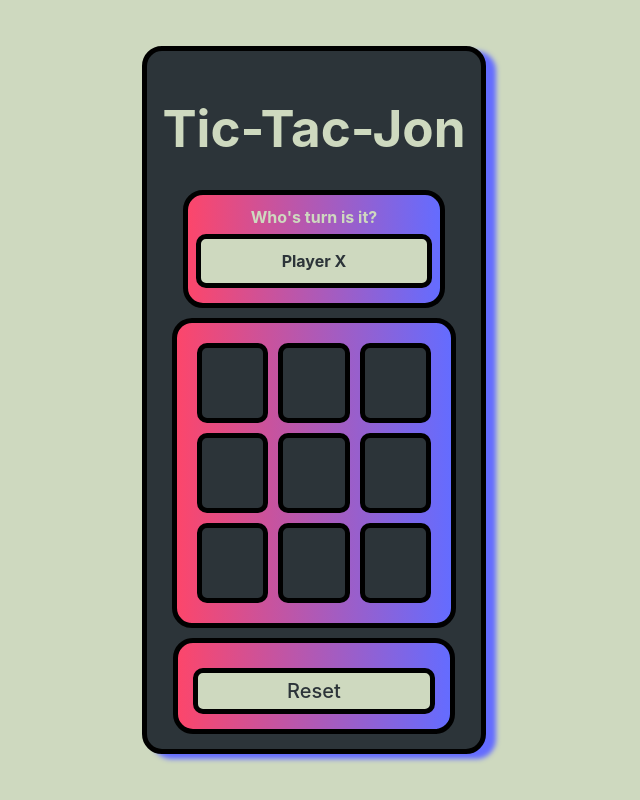
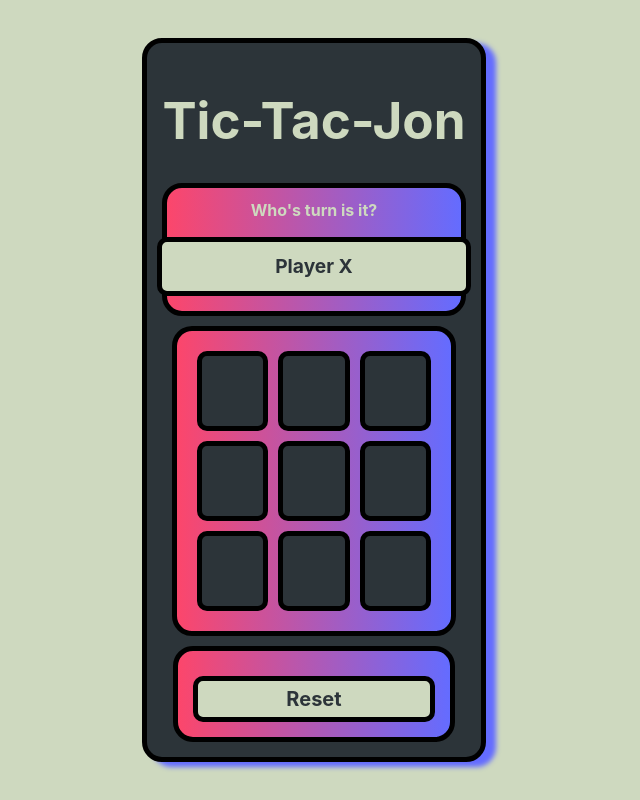
Before and after one commit to mojonny/tic-tac-jon, a React (Vite) app: page / in a window 1280 px wide. Shown: the whole page, without its empty margins (326-966 px from the left). Built offline with nearby package versions, Linux system fonts and the light colour scheme.

Commit message:
Adding consistency

```diff
--- a/src/Components/GameBoard/index.css
+++ b/src/Components/GameBoard/index.css
@@ -22,7 +22,6 @@ h4 {
 	flex-direction: column;
 	align-items: center;
 	background: linear-gradient(90deg, #fc466b 0%, #646cff 100%);
-	width: 80%;
 	margin: auto;
 	padding: 5px;
 	border: 5px solid #000000;
@@ -51,13 +50,13 @@ h4 {
 
 .player-turn {
 	color: #2c3439;
+	font-size: larger;
 	background-color: #ced9bf;
 	font-weight: bold;
-	size: 5rem;
 	padding: 10px;
 	border-radius: 10px;
-	width: 85%;
-	margin-bottom: 10px;
+	width: 100%;
+	margin: 10px;
 	border: 5px solid #000000;
 }
 
--- a/src/index.css
+++ b/src/index.css
@@ -31,7 +31,7 @@ button {
 	border-radius: 10px;
 	padding: 0.3em 1em;
 	font-size: 1.25em;
-	font-weight: 500;
+	font-weight: bold;
 	font-family: inherit;
 	background-color: #2c3439;
 	cursor: pointer;
```
